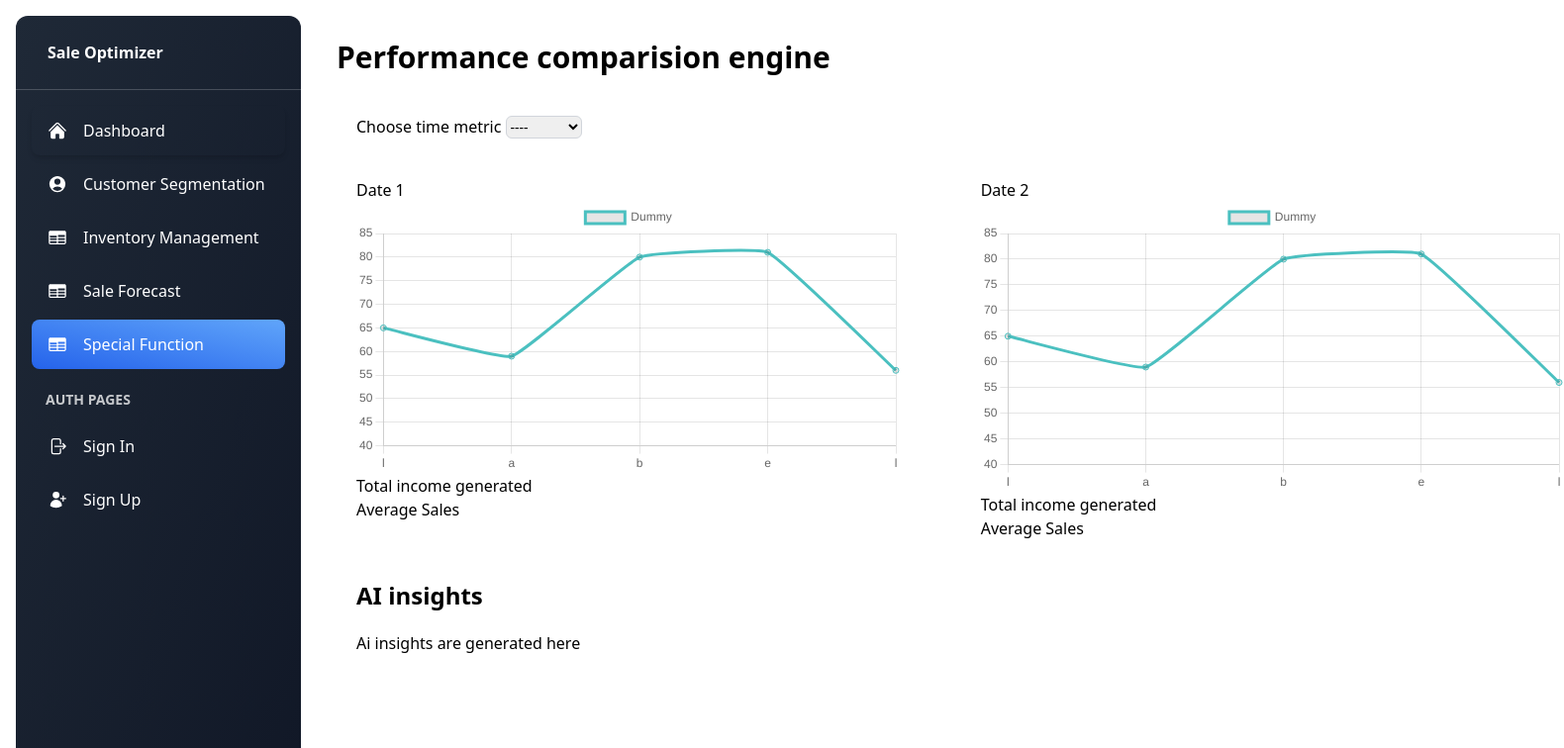
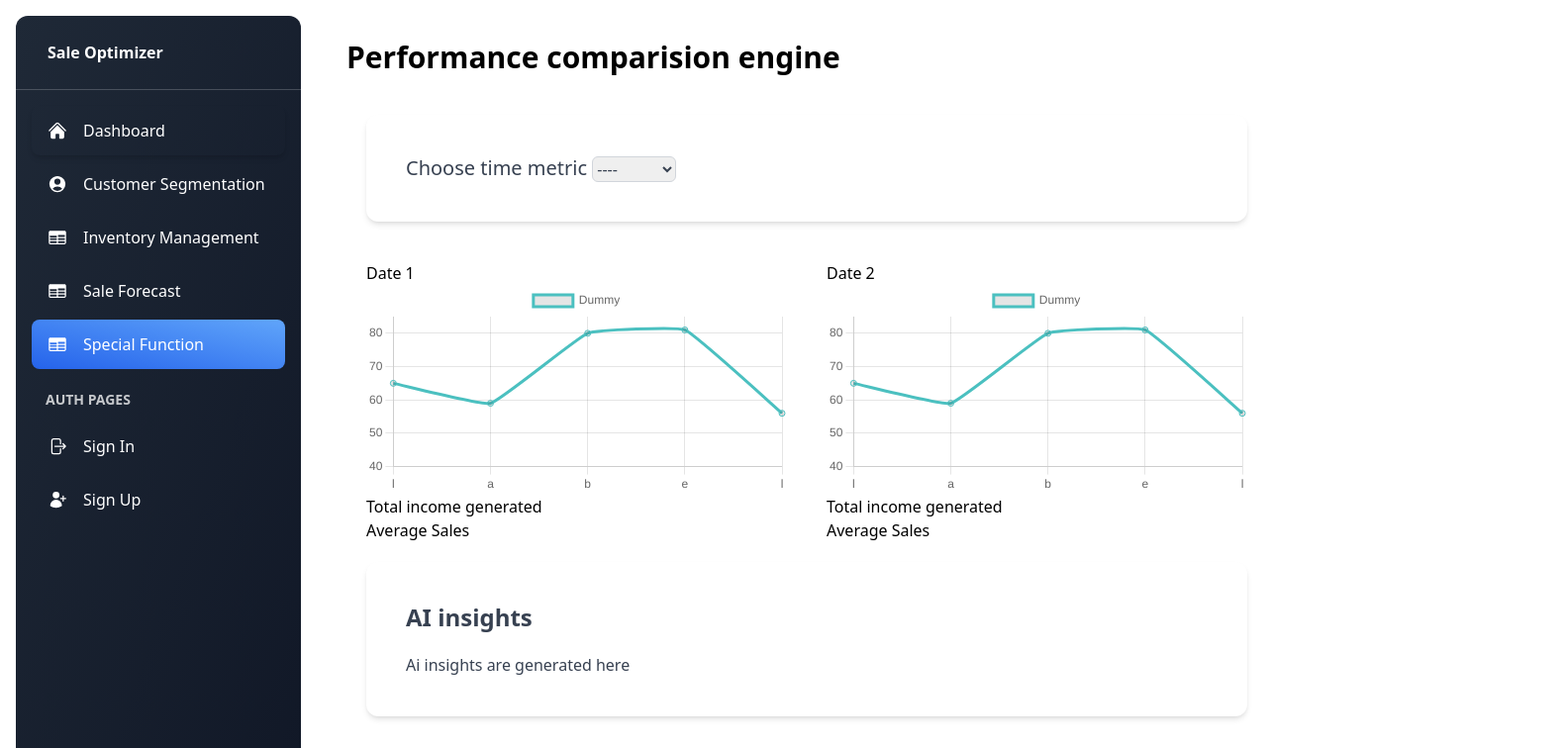
Before and after one commit to SLIIT-3Y-S1/SPM_SALE_OPTIMIZER, a Next.js app in the folder client/: page /special-function in a window 1280 px wide. Shown: the top 756 px of the page at 99% size, 1580 px wide, since content can reach past the window. Built offline with nearby package versions, Linux system fonts and the light colour scheme.

Commit message:
css adjustments , modularized AI insights component and created comparision service file

```diff
--- a/client/src/app/(pages)/special-function/page.tsx
+++ b/client/src/app/(pages)/special-function/page.tsx
@@ -4,20 +4,21 @@ import { useState } from "react";
 import FormDaily from "@/componets/performance-comparision/FormDaily";
 import FormMonthly from "@/componets/performance-comparision/FormMonthly";
 import SalesOverTimeChart from "@/componets/performance-comparision/SalesOverTimeChart";
+import InsightsDisplay from "@/componets/performance-comparision/InsightsDisplay";
 
 const SpecialFunctionHomePage = () => {
   const [timeMetric, setTimeMetric] = useState("") //store chosen time metric for form display
 
   return (
-    <div className="w-full h-full ml-[300px] overflow-hidden pl-10 pt-10">
+    <div className="h-full ml-[350px] mt-10 mr-5">
       <h5 className=" text-3xl font-semibold">
         Performance comparision engine
       </h5>
       <div className="mt-10 ml-5">
-        <div>
-          <label> Choose time metric </label>
+        <div className="font-medium text-xl p-10 rounded-xl bg-white text-gray-700 shadow-md">
+          <label className=" font-medium text-xl"> Choose time metric </label>
           <select
-            className="border border-gray-300 text-sm rounded-md"
+            className=" text-base border border-gray-300 rounded-md"
             id="time-metric"
             onChange={(e) => setTimeMetric(e.target.value)}
           >
@@ -25,19 +26,20 @@ const SpecialFunctionHomePage = () => {
             <option value={"daily"}>Daily</option>
             <option value={"monthly"}>Monthly</option>
           </select>
-        </div>
+
 
         {/* Conditionally render form inputs based on timeMetric */}
         {timeMetric === "daily" && <FormDaily />}
         {timeMetric === "monthly" && <FormMonthly />}
-
-        <div className="container flex pt-10">
-          <div className="container flex-col pr-20">
+        </div>
+        <div className="flex pt-10">
+          <div className="container flex-col">
             <h1>Date 1</h1>
             <SalesOverTimeChart/>
             <h1>Total income generated</h1>
             <h1>Average Sales</h1>
           </div>
+          <div className="p-5"></div>
           <div className="container flex-col">
             <h2>Date 2</h2>
             <SalesOverTimeChart/>
@@ -45,10 +47,8 @@ const SpecialFunctionHomePage = () => {
             <h1>Average Sales</h1>
           </div>
         </div>
-
-        <div className="pt-10">
-          <h4 className=" text-2xl font-semibold">AI insights</h4>
-          <div className=" mt-5 "> Ai insights are generated here</div>
+        <div className="mt-5">
+          <InsightsDisplay/>
         </div>
       </div>
     </div>
--- a/client/src/componets/performance-comparision/FormDaily.tsx
+++ b/client/src/componets/performance-comparision/FormDaily.tsx
@@ -2,18 +2,18 @@ import React from "react";
 
 const FormDaily = () => {
   return (
-    <div>
+    <div >
       <form className="mt-5">
         <div>
           <label className="mr-5">Set comparision date A</label>
           <input
             type="date"
-            className="border border-gray-300 text-sm rounded-md"
+            className="text-base border border-gray-300 rounded-md"
           />
           <label className="ml-5 mr-5">Set comparision date B</label>
           <input
             type="date"
-            className="border border-gray-300 text-sm rounded-md"
+            className="text-base border border-gray-300 rounded-md"
           />
         </div>
 
--- a/client/src/componets/performance-comparision/FormMonthly.tsx
+++ b/client/src/componets/performance-comparision/FormMonthly.tsx
@@ -9,12 +9,12 @@ const FormMonthly = () => {
           <label className="mr-5">Set comparision date A</label>
           <input
             type="month"
-            className="border border-gray-300 text-sm rounded-md"
+            className="text-base border border-gray-300 rounded-md"
           />
           <label className="ml-5 mr-5">Set comparision date B</label>
           <input
             type="month"
-            className="border border-gray-300 text-sm rounded-md"
+            className="text-base border border-gray-300 rounded-md"
           />
         </div>
 
--- /dev/null
+++ b/client/src/componets/performance-comparision/InsightsDisplay.tsx
@@ -0,0 +1,12 @@
+import React from "react";
+
+function InsightsDisplay() {
+  return (
+    <div className="p-10 rounded-xl bg-white text-gray-700 shadow-md">
+      <h4 className=" text-2xl font-semibold">AI insights</h4>
+      <div className=" mt-5 "> Ai insights are generated here</div>
+    </div>
+  );
+}
+
+export default InsightsDisplay;
--- a/client/src/componets/performance-comparision/SalesOverTimeChart.tsx
+++ b/client/src/componets/performance-comparision/SalesOverTimeChart.tsx
@@ -1,5 +1,5 @@
 import React from "react";
-import {Line} from "react-chartjs-2"
+import { Line } from "react-chartjs-2";
 import { Chart, Legend, Title, Tooltip } from "chart.js";
 import {
   Chart as ChartJS,
@@ -37,10 +37,12 @@ const data = {
   data: data,
 };
 
+const SalesOverTimeChart = () => {
+  return (
 
-const SalesOverTimeChart = () => {
+      <Line options={config} data={data} />
 
-  return <Line options={config} data={data} />;
+  );
 };
 
 export default SalesOverTimeChart;
```
Also changed, not shown: client/src/lib/services/comparisonService.ts (added). Lines whose indentation alone changed are shown as unchanged.
